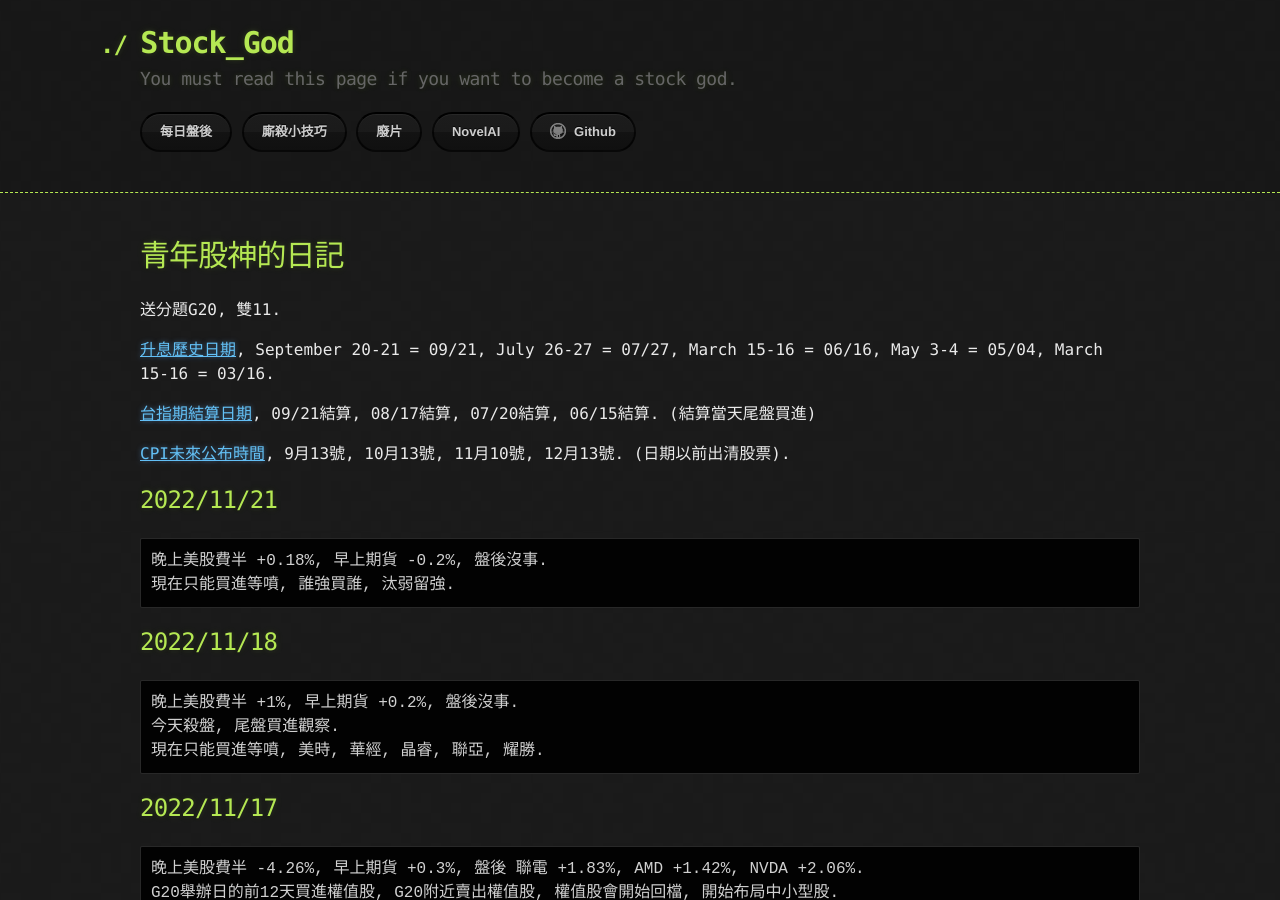
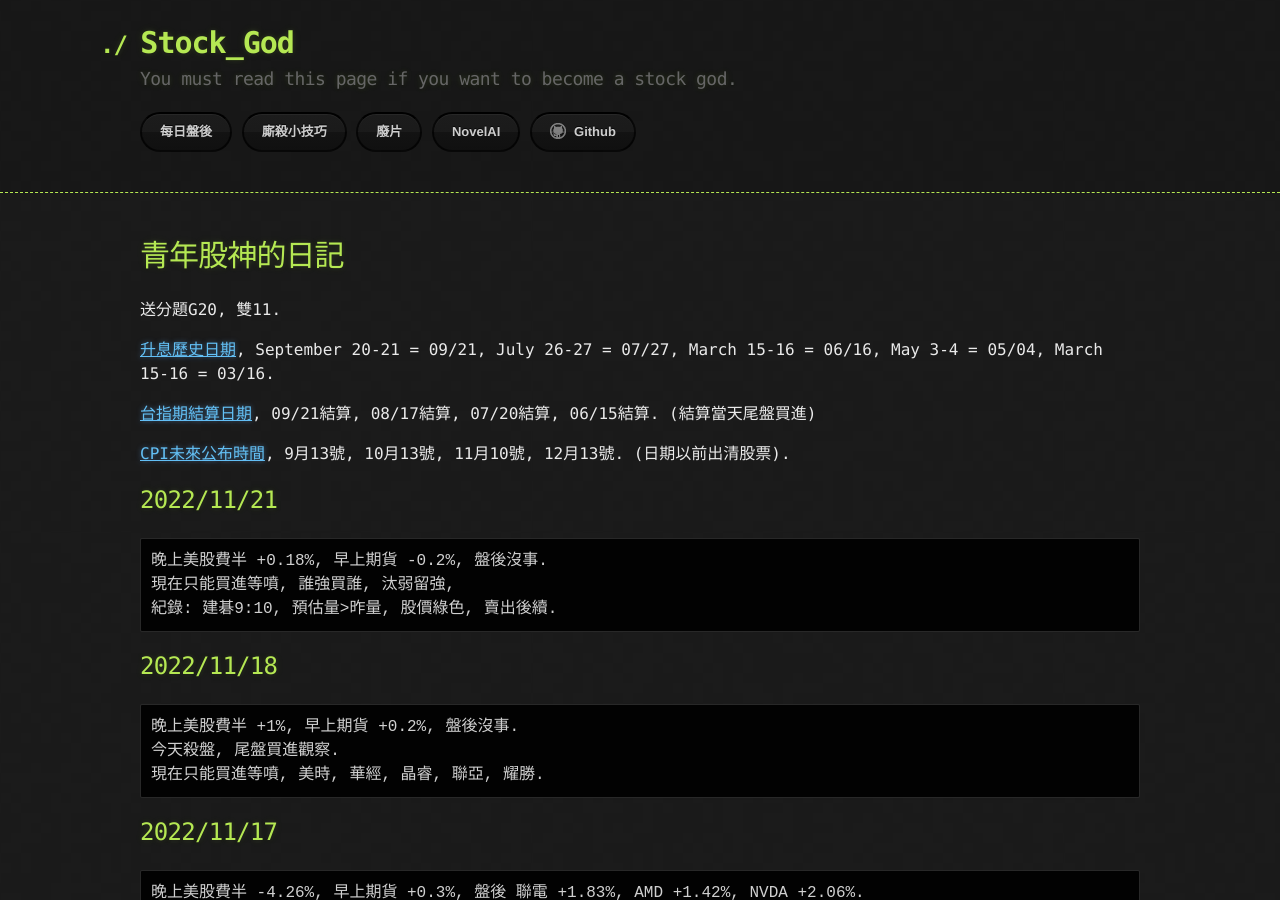
Before and after one commit to lepg5487/Stock_God, a Jekyll site: the page built from index.md, in a window 1280 px wide and 900 px high. Built offline with Jekyll 4.4.1, drawn with Linux system fonts in a browser that asks for light colours; our own code applies the rules of GitHub Pages for plain Markdown files.

Commit message:
Update index.md

````diff
--- a/index.md
+++ b/index.md
@@ -15,7 +15,8 @@ layout: testlayouts
 ## 2022/11/21
 ```
 晚上美股費半 +0.18%, 早上期貨 -0.2%, 盤後沒事.
-現在只能買進等噴, 誰強買誰, 汰弱留強.
+現在只能買進等噴, 誰強買誰, 汰弱留強,
+紀錄: 建碁9:10, 預估量>昨量, 股價綠色, 賣出後續.
 ```
 
 ## 2022/11/18
````
